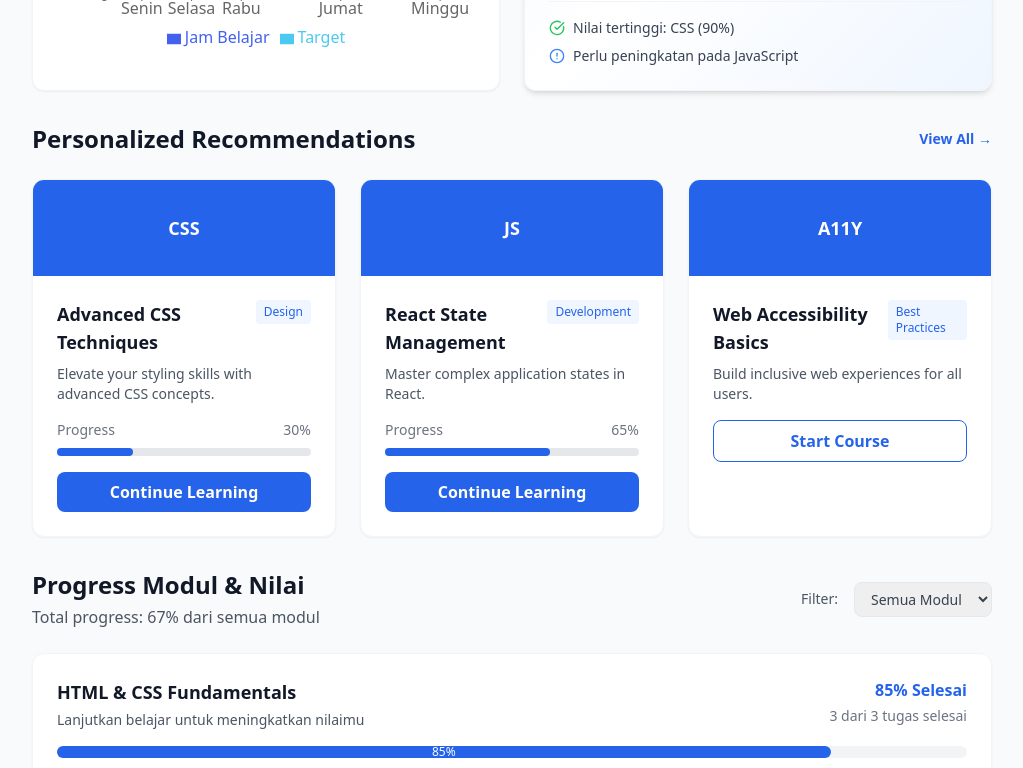
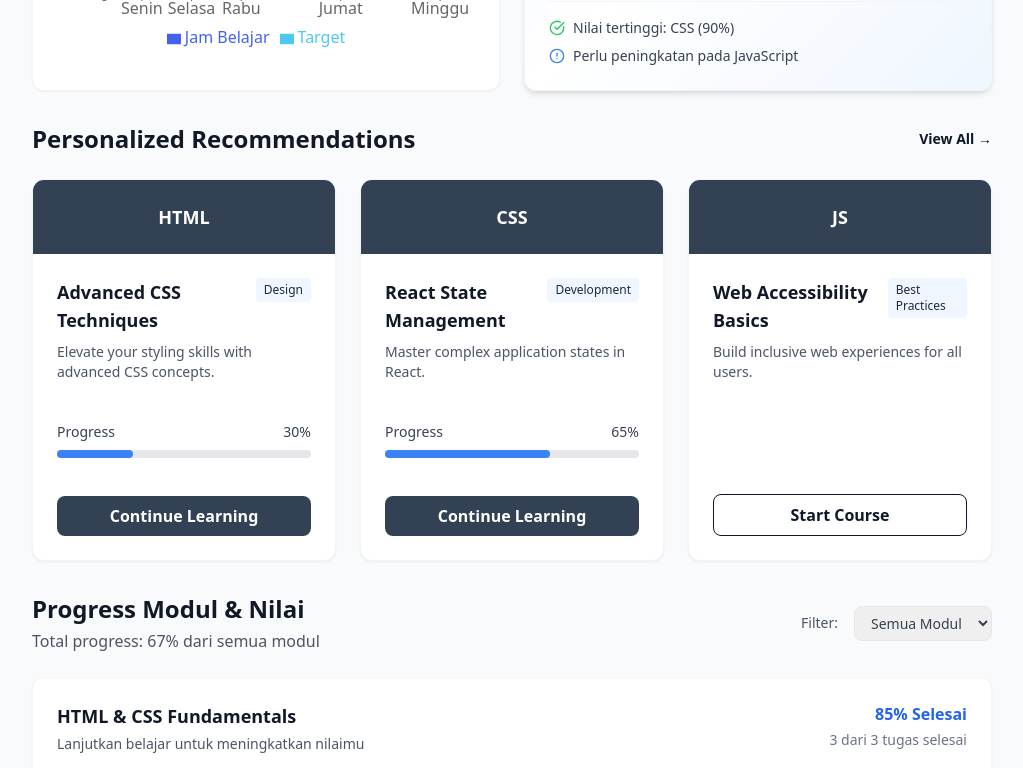
Before and after one commit to Jeionee/DC08-AI-Learning-Insight, a React (Vite) app in the folder fe/: page / in a window 1280 px wide. Shown: the part 860-1628 px from the top of the page, without its empty margins (256-1279 px from the left). Built offline with nearby package versions, Linux system fonts and the light colour scheme.

Commit message:
mengubah tampilan warna

```diff
--- a/fe/src/App.jsx
+++ b/fe/src/App.jsx
@@ -41,7 +41,7 @@
 					title: "Advanced CSS Techniques",
 					description: "Elevate your styling skills with advanced CSS concepts.",
 					progress: 30,
-					icon: "CSS",
+					icon: "HTML",
 					category: "Design",
 				},
 				{
@@ -49,7 +49,7 @@
 					title: "React State Management",
 					description: "Master complex application states in React.",
 					progress: 65,
-					icon: "JS",
+					icon: "CSS",
 					category: "Development",
 				},
 				{
@@ -57,7 +57,7 @@
 					title: "Web Accessibility Basics",
 					description: "Build inclusive web experiences for all users.",
 					progress: 0,
-					icon: "A11Y",
+					icon: "JS",
 					category: "Best Practices",
 				},
 			],
--- a/fe/src/components/Recommendation.jsx
+++ b/fe/src/components/Recommendation.jsx
@@ -5,42 +5,42 @@
     <div className="mb-8">
       <div className="flex justify-between items-center mb-6">
         <h2 className="text-2xl font-bold text-gray-900">Personalized Recommendations</h2>
-        <a href="#" className="text-blue-600 hover:text-blue-700 font-semibold text-sm">
+        <a href="#" className="text-slate-900 hover:text-slate-600 font-semibold text-sm">
           View All →
         </a>
       </div>
       <div className="grid grid-cols-1 md:grid-cols-3 gap-6">
         {recommendations.map((course) => (
-          <div key={course.id} className="bg-white rounded-xl shadow-sm border border-gray-100 overflow-hidden hover:shadow-md transition-shadow">
-            <div className="h-24 bg-blue-600 flex items-center justify-center text-white font-bold text-lg">
+          <div key={course.id} className="bg-white rounded-xl shadow-sm border border-gray-100 overflow-hidden hover:shadow-md transition-shadow flex flex-col">
+            <div className="h-24 bg-slate-700 flex items-center justify-center text-white font-bold text-lg">
               {course.icon}
             </div>
-            <div className="p-6">
+            <div className="p-6 flex flex-col h-full">
               <div className="flex justify-between items-start mb-2">
                 <h3 className="font-semibold text-gray-900 text-lg">{course.title}</h3>
-                <span className="text-xs font-medium text-blue-600 bg-blue-50 px-2 py-1 rounded">
+                <span className="text-xs font-medium text-slate-800 bg-blue-50 px-2 py-1 rounded">
                   {course.category}
                 </span>
               </div>
-              <p className="text-gray-600 text-sm mb-4">{course.description}</p>
+              <p className="text-gray-600 text-sm mb-4 min-h-16">{course.description}</p>
               {course.progress > 0 ? (
                 <>
-                  <div className="flex justify-between text-sm text-gray-500 mb-2">
+                  <div className="flex justify-between text-sm text-gray-700 mb-2">
                     <span>Progress</span>
                     <span>{course.progress}%</span>
                   </div>
                   <div className="w-full bg-gray-200 rounded-full h-2 mb-4">
                     <div
-                      className="bg-blue-600 h-2 rounded-full transition-all duration-500"
+                      className="bg-blue-500 h-2 rounded-full transition-all duration-500"
                       style={{ width: `${course.progress}%` }}
                     ></div>
                   </div>
-                  <button className="w-full bg-blue-600 hover:bg-blue-700 text-white py-2 px-4 rounded-lg font-semibold transition-colors">
+                  <button className="mt-auto w-full bg-slate-700 hover:bg-slate-500 text-white py-2 px-4 rounded-lg font-semibold transition-colors">
                     Continue Learning
                   </button>
                 </>
               ) : (
-                <button className="w-full border border-blue-600 text-blue-600 hover:bg-blue-50 py-2 px-4 rounded-lg font-semibold transition-colors">
+                <button className="mt-auto w-full border border-slate-900 text-slate-900 hover:bg-blue-50 py-2 px-4 rounded-lg font-semibold transition-colors">
                   Start Course
                 </button>
               )}
--- a/fe/src/components/Sidebar.jsx
+++ b/fe/src/components/Sidebar.jsx
@@ -7,7 +7,7 @@
   return (
     <div className="fixed inset-y-0 left-0 w-64 bg-gradient-to-b from-[#2C3E50] to-[#34495E] text-white shadow-lg">
       {/* Header */}
-      <div className="p-6 border-b border-[#3b4b5c]">
+      <div className="p-6 border-b border-[#e0e4e9]">
         <h1 className="text-2xl font-bold tracking-wide">LeanSmart</h1>
       </div>
 
```
